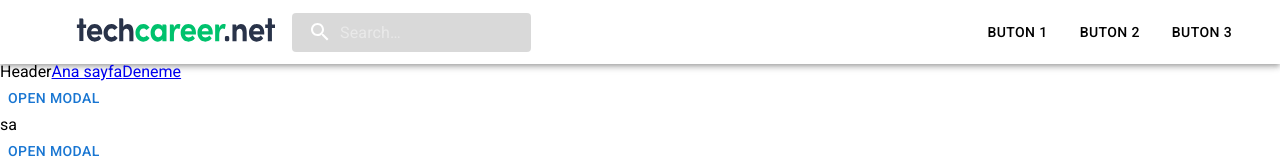
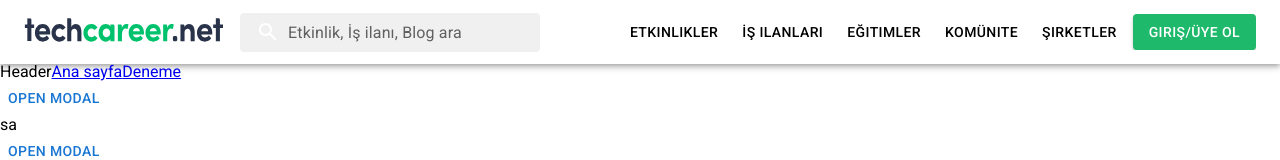
Before and after one commit to muhammedsafatur/TechCareerClone, a React (Create React App) app in the folder techcareer-demo-project-boilerplate-main/: page / in a window 1280 px wide. Shown: the top 160 px of the page. Built offline with nearby package versions, Linux system fonts and the light colour scheme.

Commit message:
responsive navbar
navbar nearly complete its responsive now

```diff
--- a/techcareer-demo-project-boilerplate-main/src/components/Navbar.js
+++ b/techcareer-demo-project-boilerplate-main/src/components/Navbar.js
@@ -1,26 +1,29 @@
-import React from 'react';
+import React, { useState } from 'react';
 import MenuIcon from '@mui/icons-material/Menu';
 import SearchIcon from '@mui/icons-material/Search';
+import ArrowBackIcon from '@mui/icons-material/ArrowBack';
 import { styled, alpha } from '@mui/material/styles';
 import AppBar from '@mui/material/AppBar';
 import Box from '@mui/material/Box';
 import Toolbar from '@mui/material/Toolbar';
 import IconButton from '@mui/material/IconButton';
 import InputBase from '@mui/material/InputBase';
-import { Button } from '@mui/material';
-import Stack from '@mui/material/Stack';
+import { Button, Menu, MenuItem, Stack } from '@mui/material';
 import logo from '../assets/techcareer-logo.svg';
+import useMediaQuery from '@mui/material/useMediaQuery';
 
 const Search = styled('div')(({ theme }) => ({
   position: 'relative',
   borderRadius: theme.shape.borderRadius,
-  backgroundColor: alpha(theme.palette.common.black, 0.15),
+  backgroundColor: alpha(theme.palette.common.black, 0.06),
   '&:hover': {
-    backgroundColor: alpha(theme.palette.common.black, 0.25),
+    backgroundColor: alpha(theme.palette.common.black, 0.12),
   },
-  marginRight: theme.spacing(2),
+  width: '300px',
   marginLeft: theme.spacing(2),
-  width: 'auto',
+  [theme.breakpoints.down('md')]: {
+    display: 'none'
+  }
 }));
 
 const SearchIconWrapper = styled('div')(({ theme }) => ({
@@ -34,49 +37,195 @@ const SearchIconWrapper = styled('div')(({ theme }) => ({
 }));
 
 const StyledInputBase = styled(InputBase)(({ theme }) => ({
-  color: 'inherit',
+  color: 'black',
   '& .MuiInputBase-input': {
     padding: theme.spacing(1, 1, 1, 0),
     paddingLeft: `calc(1em + ${theme.spacing(4)})`,
-    width: '100%',
+    width: '250px',
     transition: theme.transitions.create('width'),
+    color: 'black',
+    '&::placeholder': {
+      color: 'rgba(0, 0, 0, 0.6)',
+      opacity: 1,
+    },
   },
 }));
 
 export default function PrimarySearchAppBar() {
+  const [anchorEl, setAnchorEl] = useState(null);
+  const [isSearchOpen, setIsSearchOpen] = useState(false);
+  const isMobile = useMediaQuery('(max-width:768px)');
+
+  const handleMenuOpen = (event) => {
+    setAnchorEl(event.currentTarget);
+  };
+
+  const handleMenuClose = () => {
+    setAnchorEl(null);
+  };
+
+  const handleSearchToggle = () => {
+    setIsSearchOpen((prev) => !prev);
+  };
+
   return (
     <Box sx={{ flexGrow: 1 }}>
       <AppBar position="static" sx={{ backgroundColor: 'white' }}>
         <Toolbar>
-            <IconButton
-                size="large"
-                edge="start"
-                color="inherit"
-                aria-label="open drawer"
-                sx={{ mr: 2 }}
-            >
-              <MenuIcon />
-            </IconButton>
-            <Box sx={{ display: 'flex', alignItems: 'center' }}>
+          {/* Logo */}
+          <Box sx={{ flexGrow: { xs: 1, md: 0 } }}>
             <a href="../Pages/Home">
-                <img src={logo} alt="logo" width="200px" height="25px" />
+              <img
+                src={logo}
+                alt="logo"
+                style={{
+                  width: 'auto',
+                  height: '25px',
+                  maxWidth: '200px'
+                }}
+              />
             </a>
           </Box>
+
+          {/* Desktop Search */}
           <Search>
             <SearchIconWrapper>
               <SearchIcon />
             </SearchIconWrapper>
             <StyledInputBase
-                  placeholder="Search…"
+              placeholder="Etkinlik, İş ilanı, Blog ara"
               inputProps={{ 'aria-label': 'search' }}
             />
           </Search>
+
+          {/* Spacer */}
           <Box sx={{ flexGrow: 1 }} />
-            <Stack spacing={2} direction="row" sx={{ mr: 2 }}>
-              <Button variant="text" sx={{ color: 'black' }}>Buton 1</Button>
-              <Button variant="text" sx={{ color: 'black' }}>Buton 2</Button>
-              <Button variant="text" sx={{ color: 'black' }}>Buton 3</Button>
+
+          {/* Desktop Buttons */}
+          {!isMobile && (
+            <Stack
+              spacing={1}
+              direction="row"
+              sx={{
+                overflowX: 'auto',
+                flexWrap: 'nowrap',
+                '&::-webkit-scrollbar': { display: 'none' },
+                scrollbarWidth: 'none',
+                msOverflowStyle: 'none',
+              }}
+            >
+              <Button variant="text" sx={{ color: 'black', whiteSpace: 'nowrap', minWidth: 'auto' }}>Etkinlikler</Button>
+              <Button variant="text" sx={{ color: 'black', whiteSpace: 'nowrap', minWidth: 'auto' }}>İş ilanları</Button>
+              <Button variant="text" sx={{ color: 'black', whiteSpace: 'nowrap', minWidth: 'auto' }}>Eğitimler</Button>
+              <Button variant="text" sx={{ color: 'black', whiteSpace: 'nowrap', minWidth: 'auto' }}>Komünite</Button>
+              <Button variant="text" sx={{ color: 'black', whiteSpace: 'nowrap', minWidth: 'auto' }}>Şirketler</Button>
+              <Button
+                variant="contained"
+                sx={{
+                  backgroundColor: '#1eb96b',
+                  color: 'white',
+                  whiteSpace: 'nowrap',
+                  minWidth: 'auto',
+                  '&:hover': {
+                    backgroundColor: '#1aa65f',
+                  }
+                }}
+              >
+                Giriş/Üye Ol
+              </Button>
             </Stack>
+          )}
+
+          {/* Mobile Icons */}
+          {isMobile && (
+            <Box sx={{ display: 'flex', alignItems: 'center', gap: 1 }}>
+              <IconButton
+                onClick={handleSearchToggle}
+                sx={{ color: 'black' }}
+              >
+                <SearchIcon />
+              </IconButton>
+              <IconButton
+                onClick={handleMenuOpen}
+                sx={{ color: 'black' }}
+              >
+                <MenuIcon />
+              </IconButton>
+            </Box>
+          )}
+
+          {/* Mobile Search Overlay */}
+          {isMobile && isSearchOpen && (
+            <Box
+              sx={{
+                position: 'absolute',
+                top: 0,
+                left: 0,
+                right: 0,
+                backgroundColor: 'white',
+                zIndex: 1100,
+                display: 'flex',
+                alignItems: 'center',
+                padding: '8px 16px',
+                boxShadow: '0 2px 4px rgba(0,0,0,0.1)',
+              }}
+            >
+              <IconButton
+                onClick={handleSearchToggle}
+                sx={{ color: 'black', mr: 1 }}
+              >
+                <ArrowBackIcon />
+              </IconButton>
+              <StyledInputBase
+                autoFocus
+                fullWidth
+                placeholder="Etkinlik, İş ilanı, Blog ara"
+                inputProps={{ 'aria-label': 'search' }}
+              />
+            </Box>
+          )}
+
+          {/* Mobile Menu */}
+          <Menu
+            anchorEl={anchorEl}
+            open={Boolean(anchorEl)}
+            onClose={handleMenuClose}
+            anchorOrigin={{
+              vertical: 'top',
+              horizontal: 'right',
+            }}
+            transformOrigin={{
+              vertical: 'top',
+              horizontal: 'right',
+            }}
+            PaperProps={{
+              sx: {
+                width: '200px',
+                mt: 2
+              }
+            }}
+          >
+            <MenuItem onClick={handleMenuClose} sx={{ width: '100%' }}>Etkinlikler</MenuItem>
+            <MenuItem onClick={handleMenuClose} sx={{ width: '100%' }}>İş ilanları</MenuItem>
+            <MenuItem onClick={handleMenuClose} sx={{ width: '100%' }}>Eğitimler</MenuItem>
+            <MenuItem onClick={handleMenuClose} sx={{ width: '100%' }}>Komünite</MenuItem>
+            <MenuItem onClick={handleMenuClose} sx={{ width: '100%' }}>Şirketler</MenuItem>
+            <MenuItem onClick={handleMenuClose} sx={{ width: '100%', padding: '8px' }}>
+              <Button
+                variant="contained"
+                fullWidth
+                sx={{
+                  backgroundColor: '#1eb96b',
+                  color: 'white',
+                  '&:hover': {
+                    backgroundColor: '#1aa65f',
+                  }
+                }}
+              >
+                Giriş/Üye Ol
+              </Button>
+            </MenuItem>
+          </Menu>
         </Toolbar>
       </AppBar>
     </Box>
```
Lines whose indentation alone changed are shown as unchanged.
